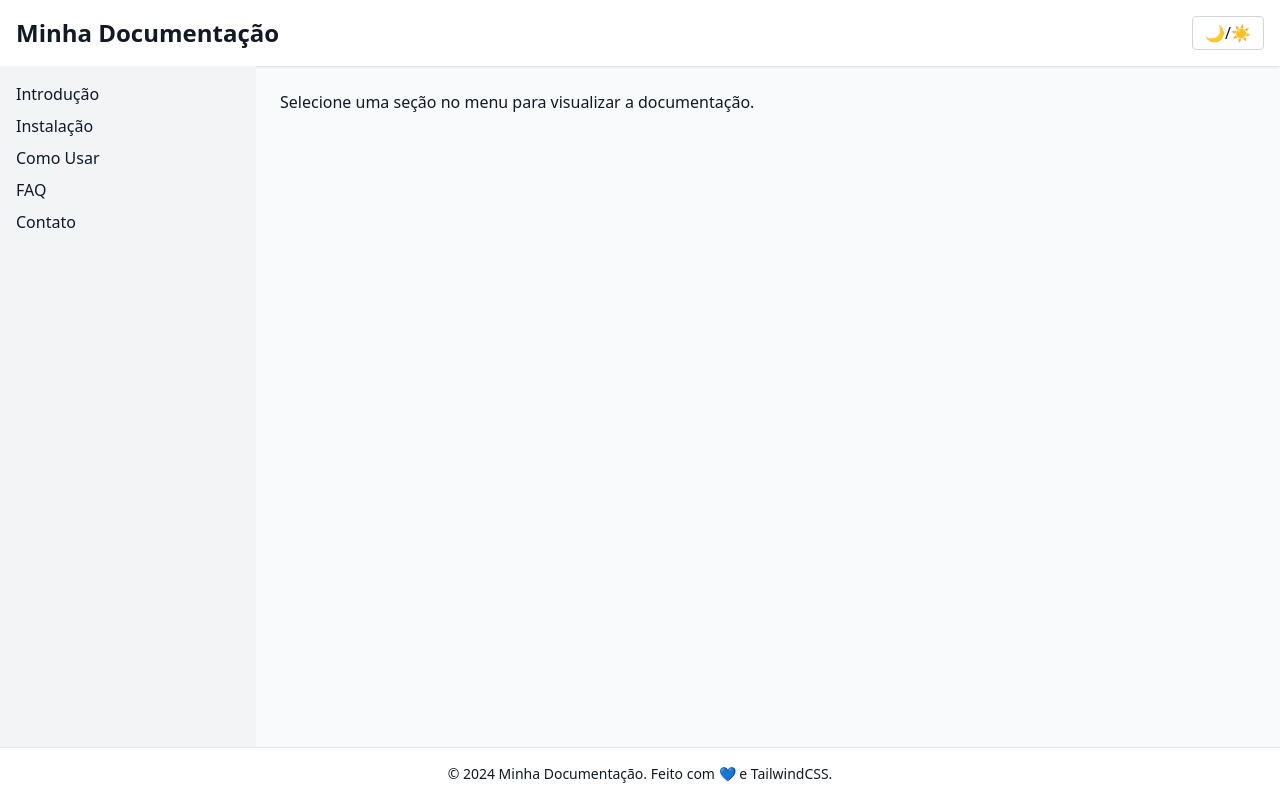
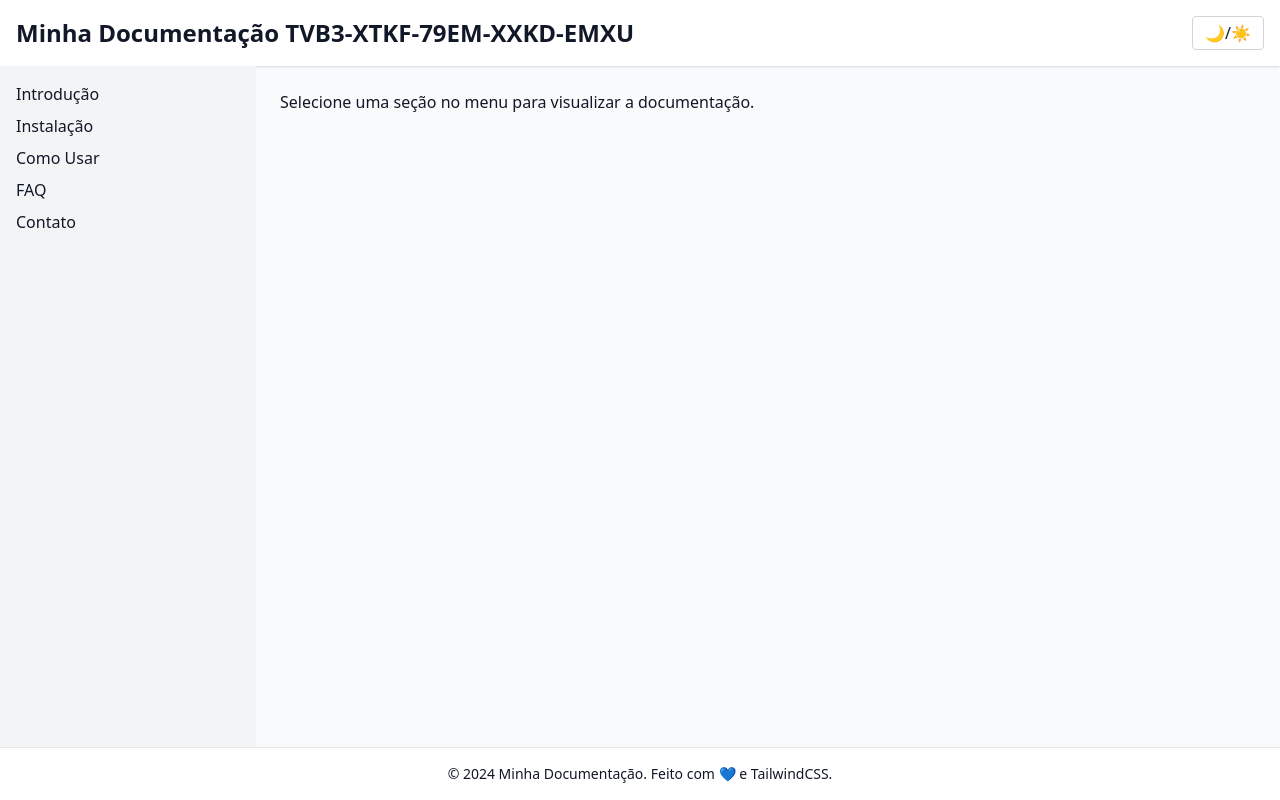
Before and after one commit to Diakonissenmutterhaus/Dokumentation, a plain HTML site: page index.html in a window 1280 px wide. Drawn offline with nearby package versions, Linux system fonts and the light colour scheme.

Commit message:
Update index.html

```diff
--- a/index.html
+++ b/index.html
@@ -20,7 +20,7 @@
 </head>
 <body class="text-gray-900 dark:text-gray-100 min-h-screen flex flex-col">
   <header class="bg-white dark:bg-gray-950 shadow p-4 flex justify-between items-center">
-    <h1 class="text-2xl font-bold">Minha Documentação</h1>
+    <h1 class="text-2xl font-bold">Minha Documentação TVB3-XTKF-79EM-XXKD-EMXU </h1>
     <button onclick="toggleDarkMode()" class="rounded px-3 py-1 border border-gray-300 dark:border-gray-700">
       🌙/☀️
     </button>
```
